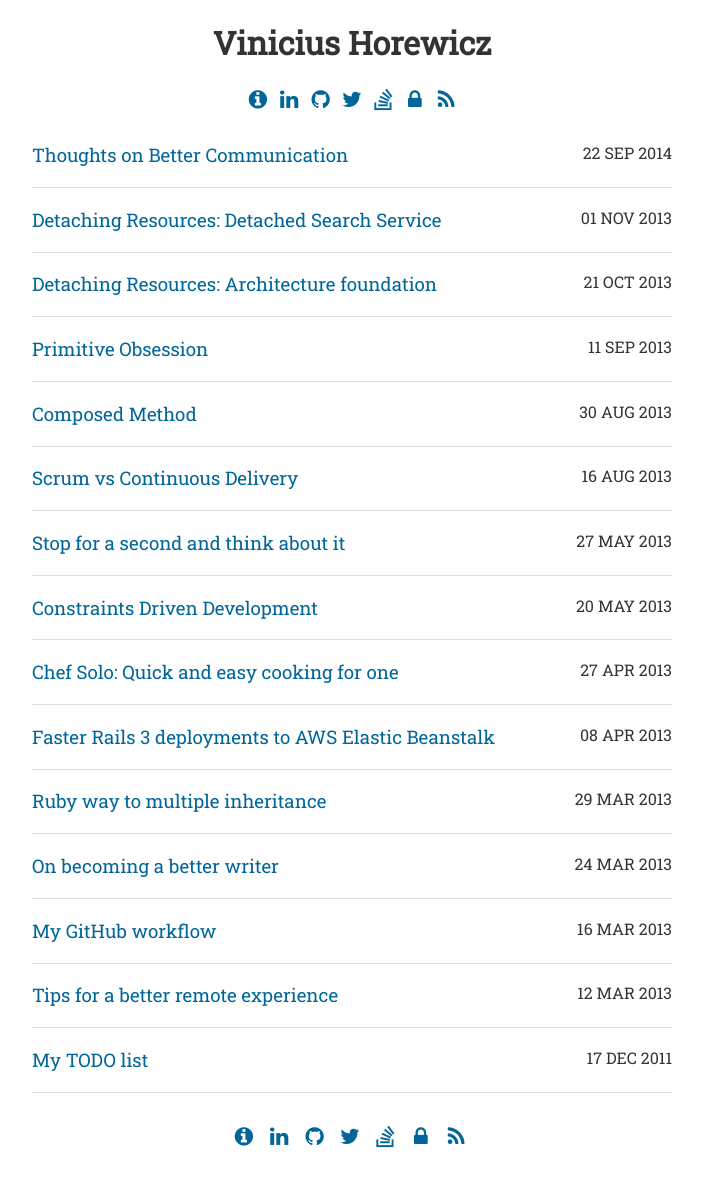
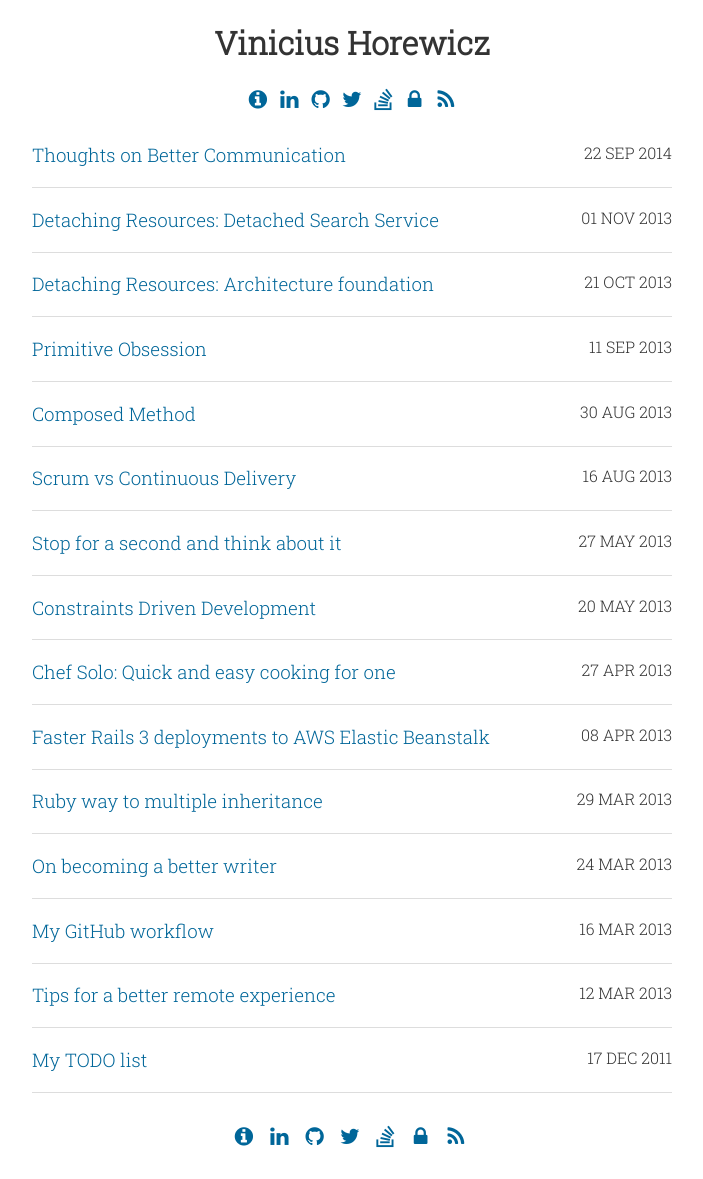
Before and after one commit to wicz/wicz.github.com, a Jekyll site: the page built from index.md, in a window 1280 px wide. Shown: the whole page, without its empty margins (288-991 px from the left). Built offline with Jekyll 4.4.1, drawn with Linux system fonts in a browser that asks for light colours; nearby versions of some CDN libraries.

Commit message:
Use lighter fonts

```diff
--- a/_layouts/index.html
+++ b/_layouts/index.html
@@ -11,12 +11,12 @@
 <meta name="author" content="Vinicius Horewicz (wicz)">
 <meta name="description" content="wicz' personal notes">
 <link rel="alternate" type="application/atom+xml" href="/atom.xml" title="RSS feed" />
-<link rel="stylesheet" href="/assets/stylesheets/highlightjs.min.css">
 <link rel="stylesheet" href="/assets/stylesheets/normalize.css">
 <link rel="stylesheet" href="/assets/stylesheets/main.css">
 <link rel="stylesheet" href="/assets/stylesheets/screen.css">
 <link href="//netdna.bootstrapcdn.com/font-awesome/4.0.0/css/font-awesome.css" rel="stylesheet">
-<link href="//fonts.googleapis.com/css?family=Roboto:400,400italic|Roboto+Slab|Ubuntu+Mono" rel="stylesheet" type="text/css">
+<link
+href="//fonts.googleapis.com/css?family=Roboto:300,300italic|Roboto+Slab:300|Ubuntu+Mono" rel="stylesheet" type="text/css">
 <script src="/assets/javascripts/modernizr-2.6.2.min.js"></script>
 </head>
 <body>
--- a/assets/stylesheets/screen.css
+++ b/assets/stylesheets/screen.css
@@ -29,13 +29,13 @@ section.post-content header,
 section.blog-posts article {
   border-bottom: 1px solid #ddd;
 }
+section.blog-posts article h3 {
+  font-weight: 300;
+}
 section.blog-posts article time {
   float: right;
   display: inline-block;
   text-transform: uppercase;
-}
-section.blog-posts article h3 {
-  font-weight: normal;
 }
 section.post-content header {
   margin-bottom: 2em;
@@ -48,7 +48,6 @@ section.post-content header time {
 section.post-content article {
   font-family: "Roboto", Helvetica, Arial, sans-serif;
   font-size: 1.2em;
-  font-weight: 400;
   margin-bottom: 2em;
 }
 a,
```
